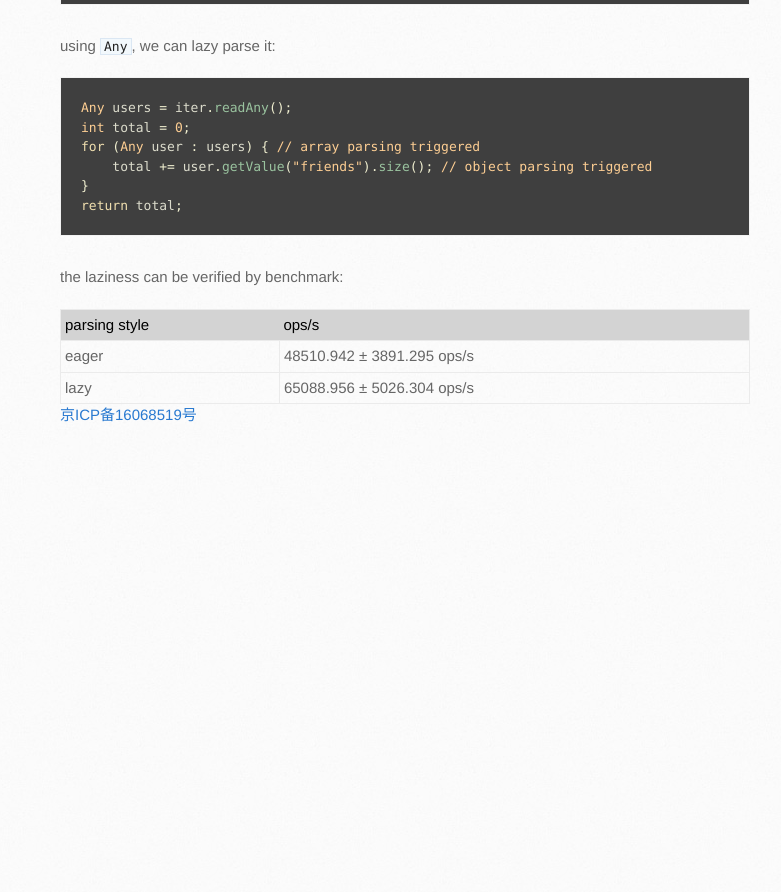
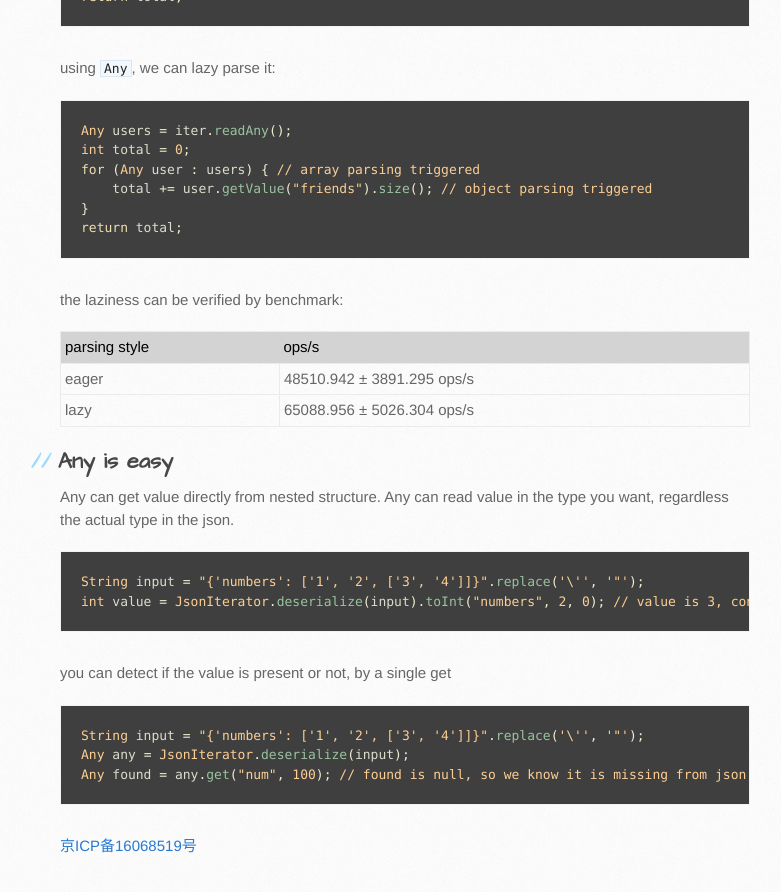
Before and after one commit to json-iterator/json-iterator.github.io, a Jekyll site: the page built from java-features.md, in a window 1280 px wide and 900 px high, scrolled down 16880 px. Shown: the top 892 px of the window, without its empty margins (110-891 px from the left). Built offline with Jekyll 4.4.1, drawn with Linux system fonts in a browser that asks for light colours; comment, search, counter and statistics services are not loaded; before the commit the page ends 17349 px from its top, so only the background shows below that.

Commit message:
Update java-features.md

````diff
--- a/java-features.md
+++ b/java-features.md
@@ -747,3 +747,20 @@ the laziness can be verified by benchmark:
 | --- | --- |
 | eager | 48510.942 ± 3891.295  ops/s |
 | lazy | 65088.956 ± 5026.304  ops/s |
+
+## Any is easy
+
+Any can get value directly from nested structure. Any can read value in the type you want, regardless the actual type in the json.
+
+```java
+String input = "{'numbers': ['1', '2', ['3', '4']]}".replace('\'', '"');
+int value = JsonIterator.deserialize(input).toInt("numbers", 2, 0); // value is 3, converted from string
+```
+
+you can detect if the value is present or not, by a single get
+
+```java
+String input = "{'numbers': ['1', '2', ['3', '4']]}".replace('\'', '"');
+Any any = JsonIterator.deserialize(input);
+Any found = any.get("num", 100); // found is null, so we know it is missing from json
+```
````
